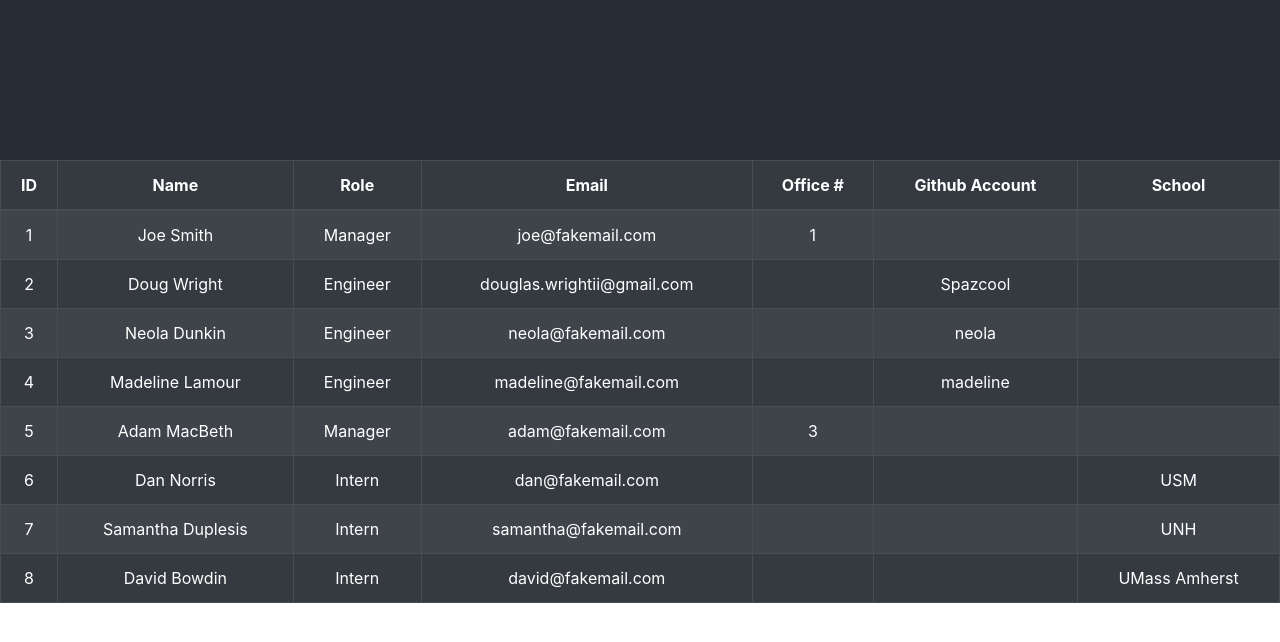
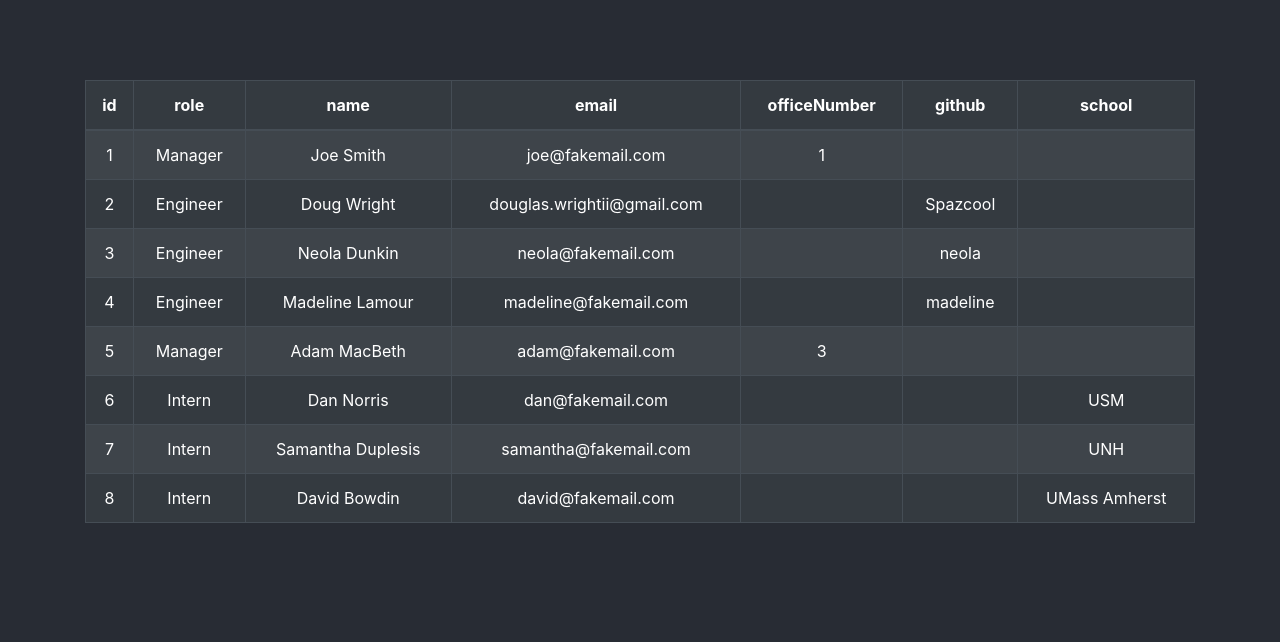
Before and after one commit to Spazcool/employee-directory, a React (Create React App) app: page / in a window 1280 px wide. Shown: the top 642 px of the page. Built offline with nearby package versions, Linux system fonts and the light colour scheme.

Commit message:
add table comp, restructure data, add container wrapper, create dynamic rows

```diff
--- a/src/App.css
+++ b/src/App.css
@@ -1,3 +1,7 @@
+body {
+  background-color: #282c34;
+}
+
 .App {
   text-align: center;
 }
--- a/src/App.js
+++ b/src/App.js
@@ -1,16 +1,20 @@
 import React from 'react';
+import Container from 'react-bootstrap/Container';
 import Table from './components/Table.js';
 import './App.css';
 import data from './data/example.json';
 
 class App extends React.Component{
   render(){
-  return (
-    <div className="App">
-      <header className="App-header"/>
-      <Table data={data}/>
-    </div>
-  )};
+    return (
+      <div className="App">
+        <header className="App-header"/>
+        <Container>
+          <Table data={data}/>
+        </Container>
+      </div>
+    )
+  };
 }
 
 export default App;
--- a/src/components/Table.js
+++ b/src/components/Table.js
@@ -3,46 +3,69 @@ import Tables from 'react-bootstrap/Table';
 import '../App.css';
 
 class Table extends React.Component {
-  createRow(data){
+  state = {
+    data : this.props.data,
+    sorted: ''
+  };
+
+  createRow(datum, index){
+    const att = Object.keys(datum);
+    const cells = att.map((cell) => (
+      <td key={`${cell}-cell-${index}`}>{datum[cell] === undefined ? 'X' : datum[cell]}</td>
+    ));
+
     return (
-    <tr key={`${data.role}-${data.id}`}>
-      <td>{data.id}</td>
-      <td>{data.name}</td>
-      <td>{data.role}</td>
-      <td>{data.email}</td>
-      <td>{data.officeNumber}</td>
-      <td>{data.github}</td>
-      <td>{data.school}</td>
+      <tr key={`${datum.role}-${datum.id}`}>
+        {cells}
       </tr>
     )
   }
 
+  createHeader(list){
+    const listed = list.map((item) => (<th key={`${item}-header`}>{item}</th>));
+    return (
+      <tr onClick={(event) => this.sortByCol(event.target.closest('th').innerText)}>
+       {listed}
+      </tr>
+    )
+  }
+
+  sortByCol(col){
+    let att;
+    switch(col){
+      case 'Office #':
+        att = 'officeNumber';
+        break;
+      case 'Github Account':
+        att = 'github';
+        break;
+      default:
+        att = col.toLowerCase();
+    }
+    //todo this is broken
+    const sorted = this.state.data === this.state.data.sort((a, b) => (a[att] > b[att]) ? 1 : - 1)
+      ? this.state.data.sort((a, b) => (a[att] < b[att]) ? 1 : + 1)
+      : this.state.data.sort((a, b) => (a[att] > b[att]) ? 1 : - 1);
+    console.log(sorted)
+    this.setState({
+      data: sorted
+    });
+  }
+
   render(){
-    const data = this.props.data;
-    console.log(data)
-    const rows = data.map((datum) => this.createRow(datum))
+    //todo rows & headers are independend, if data comes in that is messy, the table will suck
+    const rows = this.state.data.map((datum, index) => this.createRow(datum, index));
+    const headers = this.createHeader(Object.keys(this.state.data[0]));
 
     return (
-      <div className="App">
-        <header className="App-header"/>
-
       <Tables striped bordered hover variant="dark">
         <thead>
-            <tr>
-              <th>ID</th>
-              <th>Name</th>
-              <th>Role</th>
-              <th>Email</th>
-              <th>Office #</th>
-              <th>Github Account</th>
-              <th>School</th>
-            </tr>
+          {headers}
         </thead>
         <tbody>
           {rows}
         </tbody>
       </Tables>
-      </div>
     );
   }
 }
--- a/src/data/example.json
+++ b/src/data/example.json
@@ -1,58 +1,74 @@
 [
     {
+        "id": 1,
         "role": "Manager",
         "name": "Joe Smith",
         "email": "joe@fakemail.com",
-        "id": 1,
-        "officeNumber": 1
+        "officeNumber": 1,
+        "github": "",
+        "school": ""
     },
     {
+        "id": 2,
         "role": "Engineer",
         "name": "Doug Wright",
         "email": "douglas.wrightii@gmail.com",
-        "id": 2,
-        "github": "Spazcool"
+        "officeNumber": "",
+        "github": "Spazcool",
+        "school": ""
     },
     {
+        "id": 3,
         "role": "Engineer",
         "name": "Neola Dunkin",
         "email": "neola@fakemail.com",
-        "id": 3,
-        "github": "neola"
+        "officeNumber": "",
+        "github": "neola",
+        "school": ""
     },
     {
+        "id": 4,
         "role": "Engineer",
         "name": "Madeline Lamour",
         "email": "madeline@fakemail.com",
-        "id": 4,
-        "github": "madeline"
+        "officeNumber": "",
+        "github": "madeline",
+        "school": ""
     },
     {
+        "id": 5,
         "role": "Manager",
         "name": "Adam MacBeth",
         "email": "adam@fakemail.com",
-        "id": 5,
-        "officeNumber": 3
+        "officeNumber": 3,
+        "github": "",
+        "school": ""
     },
     {
+        "id": 6,
         "role": "Intern",
         "name": "Dan Norris",
         "email": "dan@fakemail.com",
-        "id": 6,
+        "officeNumber": "",
+        "github": "",
         "school": "USM"
     },
     {
+        "id": 7,
         "role": "Intern",
         "name": "Samantha Duplesis",
         "email": "samantha@fakemail.com",
-        "id": 7,
+        "officeNumber": "",
+        "github": "",
         "school": "UNH"
     },
     {
+        "id": 8,
         "role": "Intern",
         "name": "David Bowdin",
         "email": "david@fakemail.com",
-        "id": 8,
+        "officeNumber": "",
+        "github": "",
         "school": "UMass Amherst"
     }
 ]
```
Also changed, not shown: src/components/Row.js (added). Lines whose indentation alone changed are shown as unchanged.
